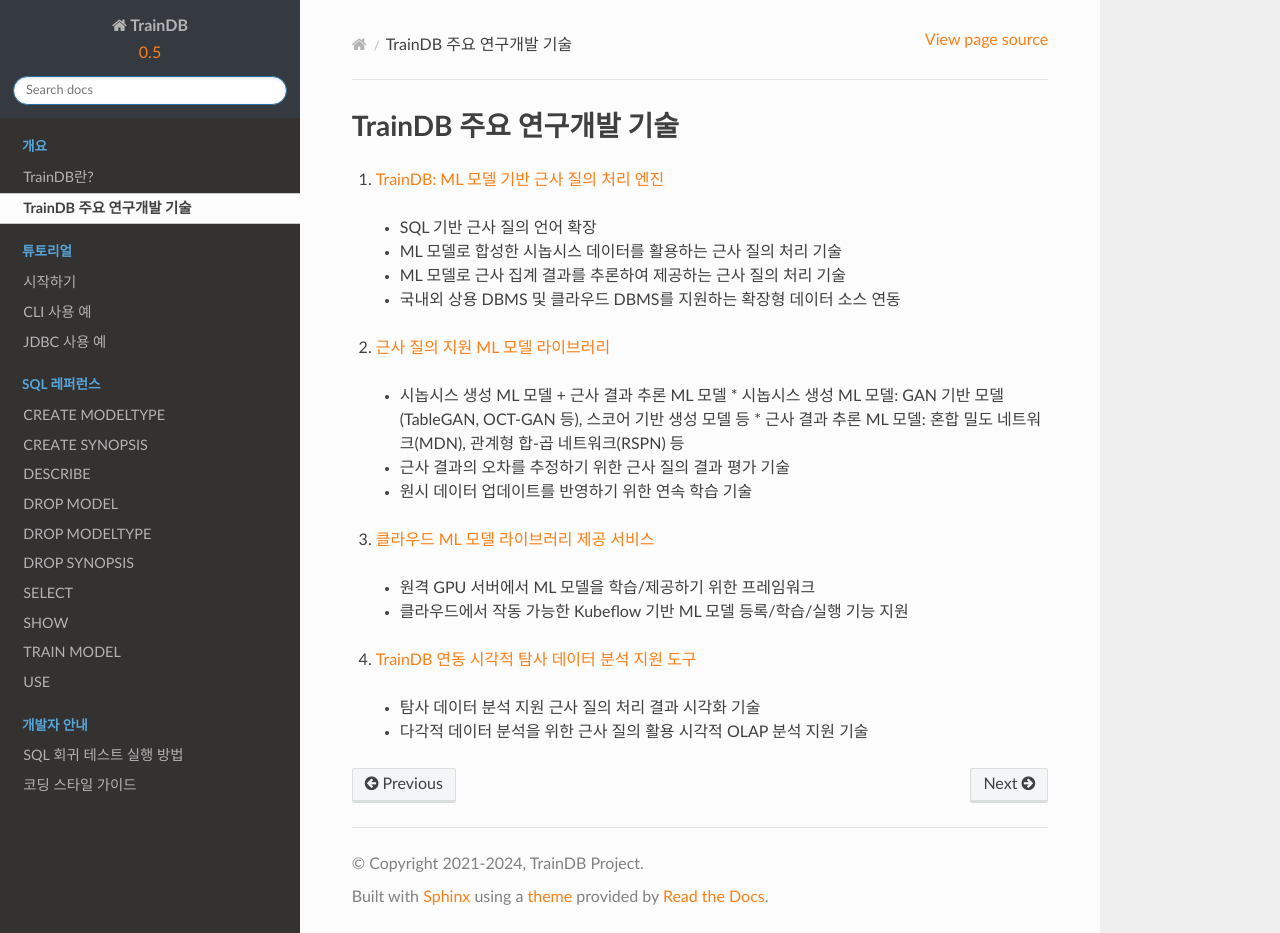
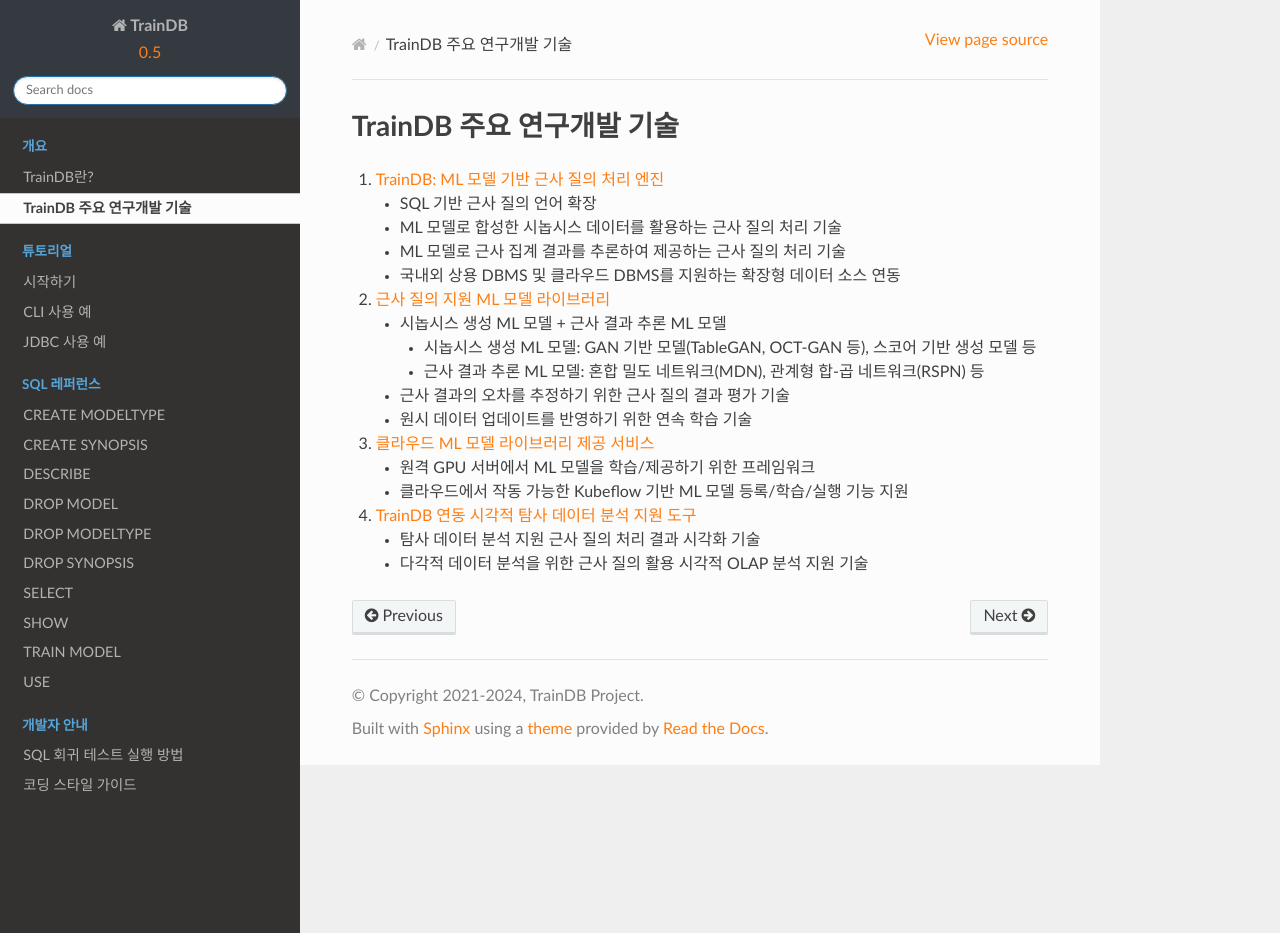
Before and after one commit to traindb-project/traindb-doc-kr, a Sphinx documentation site: the page built from docs/intro/rnd_topics.rst, in a window 1280 px wide and 933 px high. Built offline with Sphinx 7.4.7 and the Read the Docs theme 2.0.0, drawn with Linux system fonts in a browser that asks for light colours; part of the change alters nothing that is shown.

Commit message:
fix bullets

```diff
--- a/docs/intro/rnd_topics.rst
+++ b/docs/intro/rnd_topics.rst
@@ -1,20 +1,29 @@
 TrainDB 주요 연구개발 기술
 ==========================
 
-1. `TrainDB: ML 모델 기반 근사 질의 처리 엔진 <https://github.com/traindb-project/traindb>`_
-  * SQL 기반 근사 질의 언어 확장
-  * ML 모델로 합성한 시놉시스 데이터를 활용하는 근사 질의 처리 기술
-  * ML 모델로 근사 집계 결과를 추론하여 제공하는 근사 질의 처리 기술
-  * 국내외 상용 DBMS 및 클라우드 DBMS를 지원하는 확장형 데이터 소스 연동
-2. `근사 질의 지원 ML 모델 라이브러리 <https://github.com/traindb-project/traindb-model>`_
-  * 시놉시스 생성 ML 모델 + 근사 결과 추론 ML 모델
-    * 시놉시스 생성 ML 모델: GAN 기반 모델(TableGAN, OCT-GAN 등), 스코어 기반 생성 모델 등
-    * 근사 결과 추론 ML 모델: 혼합 밀도 네트워크(MDN), 관계형 합-곱 네트워크(RSPN) 등
-  * 근사 결과의 오차를 추정하기 위한 근사 질의 결과 평가 기술
-  * 원시 데이터 업데이트를 반영하기 위한 연속 학습 기술
-3. `클라우드 ML 모델 라이브러리 제공 서비스 <https://github.com/traindb-project/traindb-ml>`_
-  * 원격 GPU 서버에서 ML 모델을 학습/제공하기 위한 프레임워크
-  * 클라우드에서 작동 가능한 Kubeflow 기반 ML 모델 등록/학습/실행 기능 지원
-4. `TrainDB 연동 시각적 탐사 데이터 분석 지원 도구 <https://github.com/traindb-project/aqp-tav>`_
-  * 탐사 데이터 분석 지원 근사 질의 처리 결과 시각화 기술
-  * 다각적 데이터 분석을 위한 근사 질의 활용 시각적 OLAP 분석 지원 기술
+#. `TrainDB: ML 모델 기반 근사 질의 처리 엔진 <https://github.com/traindb-project/traindb>`_
+
+   * SQL 기반 근사 질의 언어 확장
+   * ML 모델로 합성한 시놉시스 데이터를 활용하는 근사 질의 처리 기술
+   * ML 모델로 근사 집계 결과를 추론하여 제공하는 근사 질의 처리 기술
+   * 국내외 상용 DBMS 및 클라우드 DBMS를 지원하는 확장형 데이터 소스 연동
+
+#. `근사 질의 지원 ML 모델 라이브러리 <https://github.com/traindb-project/traindb-model>`_
+
+   * 시놉시스 생성 ML 모델 + 근사 결과 추론 ML 모델
+
+     * 시놉시스 생성 ML 모델: GAN 기반 모델(TableGAN, OCT-GAN 등), 스코어 기반 생성 모델 등
+     * 근사 결과 추론 ML 모델: 혼합 밀도 네트워크(MDN), 관계형 합-곱 네트워크(RSPN) 등
+
+   * 근사 결과의 오차를 추정하기 위한 근사 질의 결과 평가 기술
+   * 원시 데이터 업데이트를 반영하기 위한 연속 학습 기술
+
+#. `클라우드 ML 모델 라이브러리 제공 서비스 <https://github.com/traindb-project/traindb-ml>`_
+
+   * 원격 GPU 서버에서 ML 모델을 학습/제공하기 위한 프레임워크
+   * 클라우드에서 작동 가능한 Kubeflow 기반 ML 모델 등록/학습/실행 기능 지원
+
+#. `TrainDB 연동 시각적 탐사 데이터 분석 지원 도구 <https://github.com/traindb-project/aqp-tav>`_
+
+   * 탐사 데이터 분석 지원 근사 질의 처리 결과 시각화 기술
+   * 다각적 데이터 분석을 위한 근사 질의 활용 시각적 OLAP 분석 지원 기술
--- a/docs/tutorial/getting_started.rst
+++ b/docs/tutorial/getting_started.rst
@@ -18,6 +18,7 @@ TrainDB ML Model Library
 
 * Python 3.x
 * `SDGym <https://github.com/sdv-dev/SDGym>`_
+
   * Using ``pip``: pip install pomegranate==0.14.6 sdgym==0.5.0
   * Using ``conda``: conda install -c sdv-dev -c conda-forge sdgym
 
```
